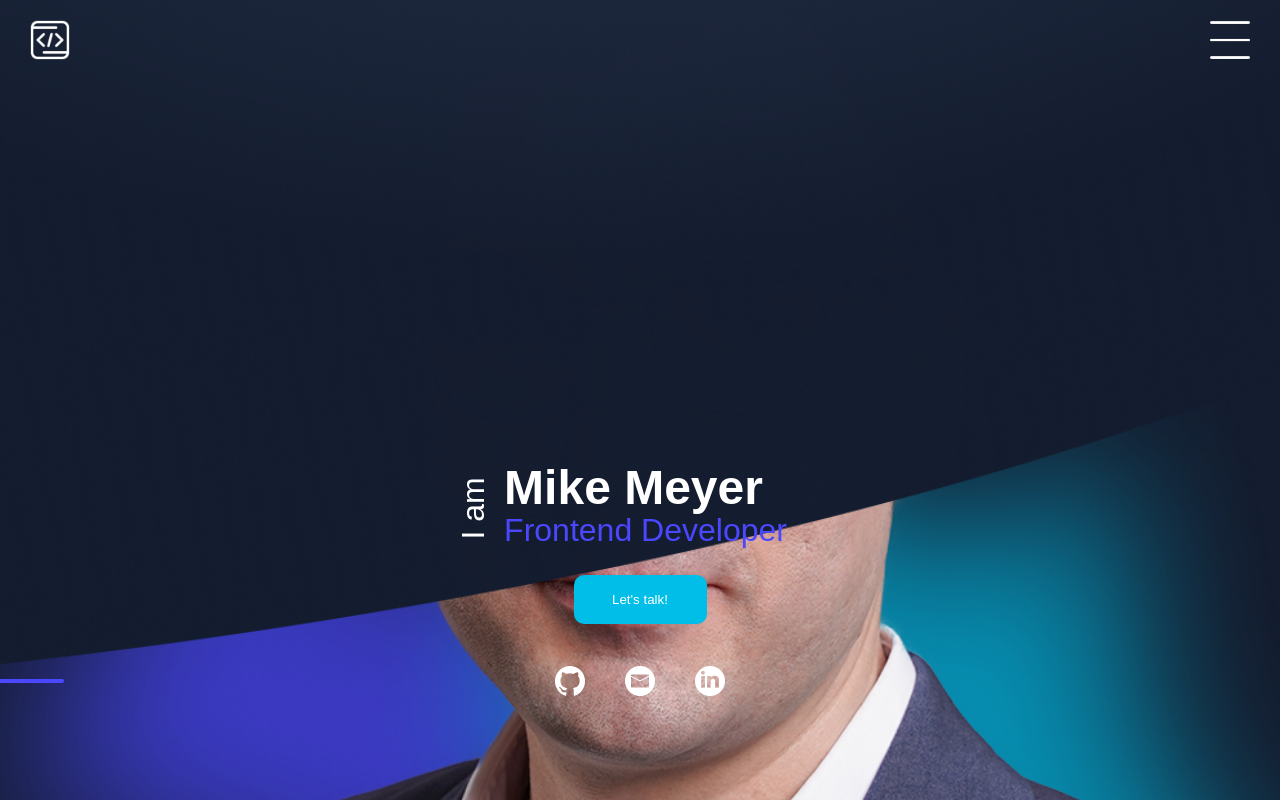
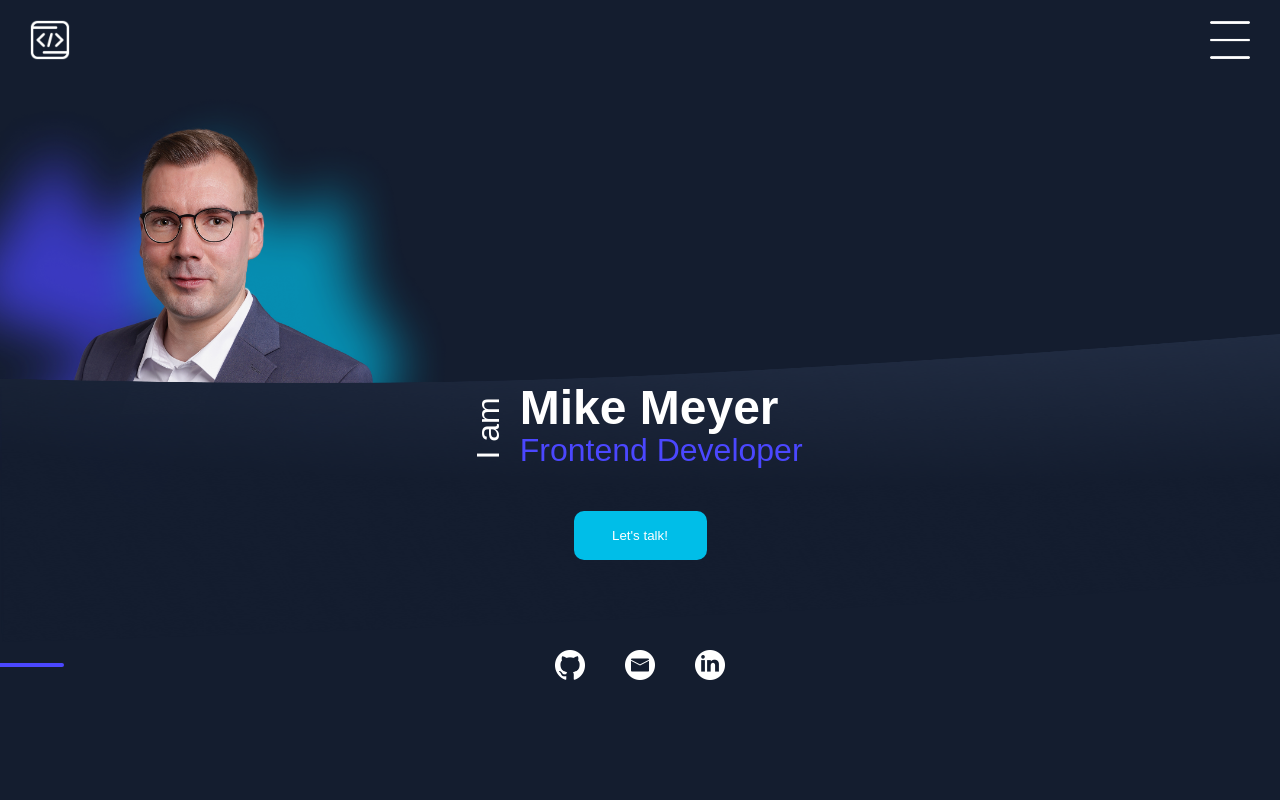
Before and after one commit to mikemeyer186/portfolio, an Angular app: page / in a window 1280 px wide. Built offline with nearby package versions, Linux system fonts and the light colour scheme; a web font is replaced by a local one.

Commit message:
main section styling

```diff
--- a/src/app/main/main.component.html
+++ b/src/app/main/main.component.html
@@ -1,10 +1,10 @@
 <div class="main-container">
     <div class="main-image">
         <img class="main-blue-bg" src="assets/img/background/bg_big_foto.png" alt="Blue und light blue backgroound">
-        <img class="main-portrait" src="assets/img/content/portrait.png" alt="Portrait Mike">
-    </div>
+        <img class="main-portrait" src="assets/img/content/portrait_2.png" alt="Portrait Mike">
+        <img class="main-dark-bg" src="assets/img/background/bg_dark.png" alt="Dark background">
+
         <div class="main-header">
-        <img class="main-dark-bg" src="assets/img/background/bg_dark.png" alt="Dark background">
             <div class="main-header-left">
                 <span>I am</span>
             </div>
@@ -13,6 +13,10 @@
                 <span class="main-header-right-sub">Frontend Developer</span>
             </div>
         </div>
+
+    </div>
+
+
     <div class="main-button">
         <button>Let's talk!</button>
     </div>
--- a/src/app/main/main.component.scss
+++ b/src/app/main/main.component.scss
@@ -6,40 +6,41 @@
 
   .main-image {
     position: relative;
-    top: 60px;
+    height: 60%;
 
     .main-blue-bg {
-      width: 125%;
-      transform: translateX(-10%);
+      height: 120%;
+      transform: translateX(-17%);
       opacity: 0.7;
     }
 
     .main-portrait {
-      width: 100%;
+      width: 420px;
       object-fit: cover;
       position: absolute;
-      bottom: 0;
+      top: 40px;
+      left: -12px;
+      z-index: 1;
+    }
+
+    .main-dark-bg {
+      width: 170%;
+      height: 100%;
+      position: absolute;
+      top: 130px;
       left: 0;
-      z-index: 1;
+      z-index: 2;
     }
   }
 
   .main-header {
     position: absolute;
-    bottom: 31%;
-    left: -2%;
+    bottom: 40px;
+    left: -10px;
     width: 100%;
     display: flex;
     justify-content: center;
     align-items: center;
-
-    .main-dark-bg {
-      width: 120%;
-      position: absolute;
-      bottom: -115px;
-      left: 0;
-      z-index: 2;
-    }
 
     .main-header-left {
       color: #ffffff;
@@ -71,7 +72,7 @@
 
   .main-button {
     position: absolute;
-    bottom: 22%;
+    bottom: 240px;
     left: 0;
     right: 0;
     z-index: 4;
@@ -97,7 +98,7 @@
     position: absolute;
     left: 0;
     right: 0;
-    bottom: 13%;
+    bottom: 120px;
     z-index: 5;
 
     .main-footer-mid {
```
Also changed, not shown: src/assets/img/content/portrait_2.png (added). Lines whose indentation alone changed are shown as unchanged.
